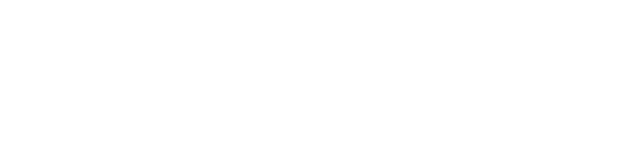
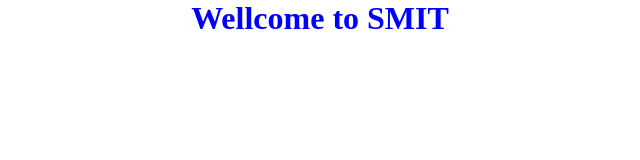
Before and after one commit to JawadAhmadOfficial/SMIT-1stCss-parictics, a plain HTML site: page index.html in a window 1280 px wide. Shown: the whole page, without its empty margins (320-960 px from the left). Drawn offline with Linux system fonts and the light colour scheme.

Commit message:
the Addition of style

```diff
--- a/index.html
+++ b/index.html
@@ -3,9 +3,10 @@
 <head>
     <meta charset="UTF-8">
     <meta name="viewport" content="width=device-width, initial-scale=1.0">
-    <title>Document</title>
+    <title>Gitthub</title>
+    <link rel="stylesheet" href="style.css">
 </head>
 <body>
-
+    <h1>Wellcome to SMIT</h1>
 </body>
 </html>
--- /dev/null
+++ b/style.css
@@ -0,0 +1,9 @@
+*{
+padding: 0;
+margin: 0;
+}
+
+h1{
+    color: blue;
+    text-align: center;
+}
```
